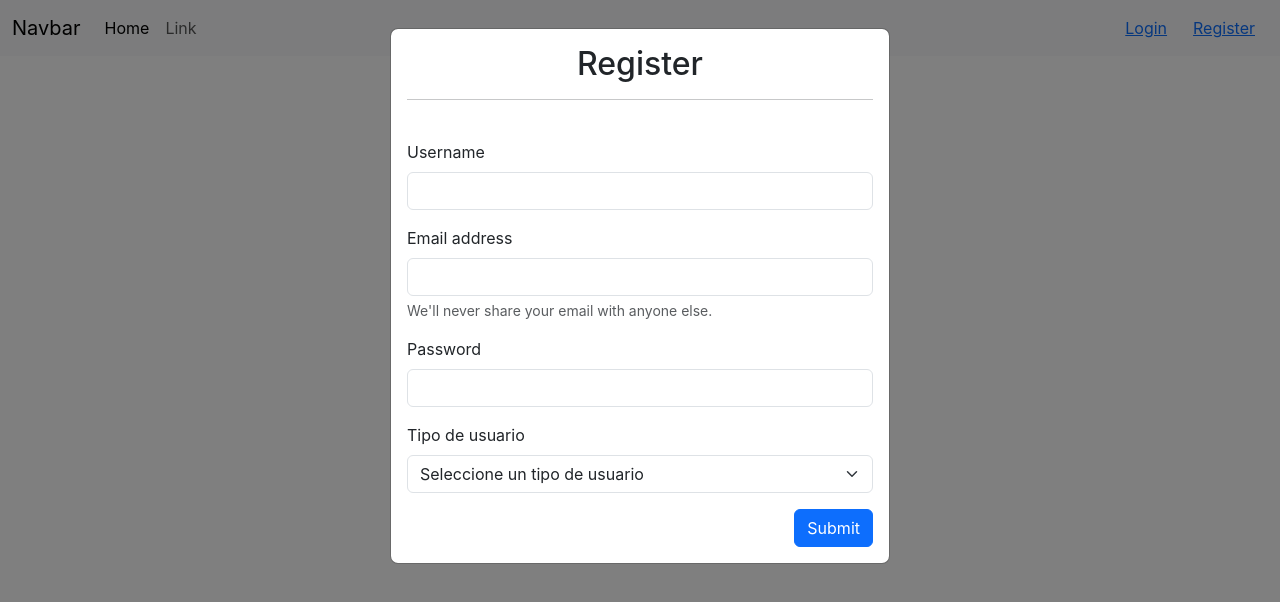
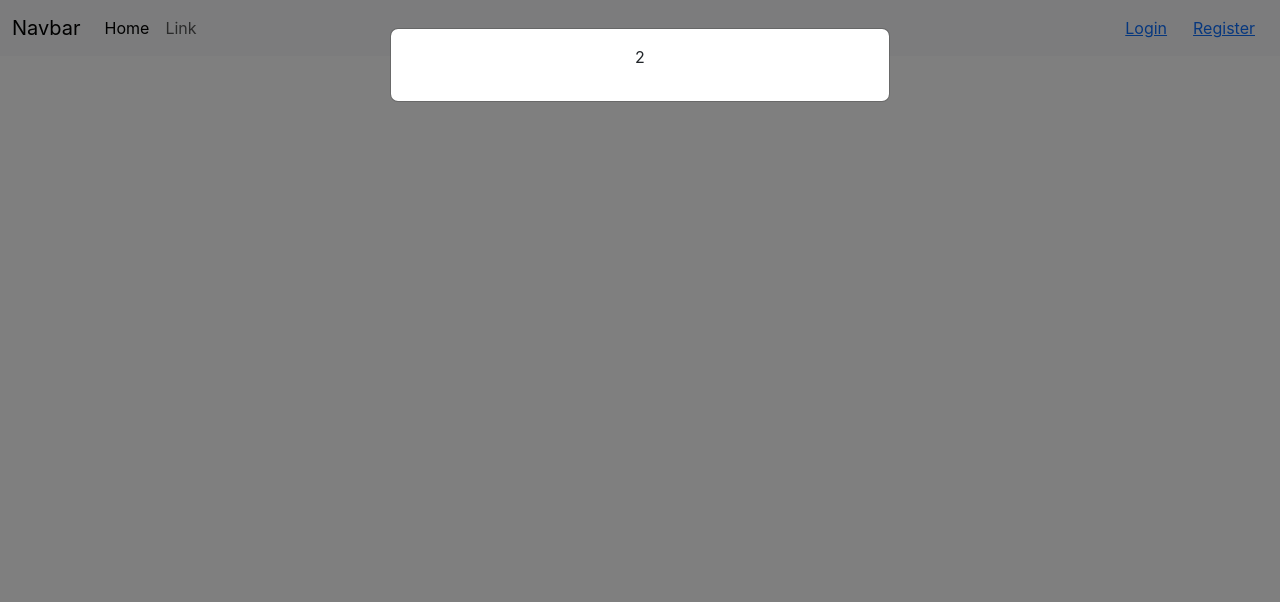
Before and after one commit to chanchimetro/loanMe, a React (Create React App) app: page / in a window 1280 px wide. Both pictures are taken after a click on the button "Login". Shown: the top 602 px of the page. Built offline with nearby package versions, Linux system fonts and the light colour scheme.

Commit message:
small fix to modal

```diff
--- a/src/App.js
+++ b/src/App.js
@@ -1,7 +1,9 @@
+import { useState } from 'react';
 import './App.css';
 import Register from "./register/Register"
 
 function App() {
+  const [regis, setRegis] = useState(true);
   return (
     <div className="App">
       <nav className="navbar navbar-expand-lg bg-body-tertiary">
@@ -20,10 +22,10 @@ function App() {
               </li>
             </ul>
             <div className="d-flex">
-              <button type="button" class="btn btn-link" data-bs-toggle="modal" data-bs-target="#exampleModal">
+              <button type="button" class="btn btn-link" data-bs-toggle="modal" onClick={() => setRegis(false)} data-bs-target="#authModal">
                 Login
               </button>
-              <button type="button" class="btn btn-link" data-bs-toggle="modal" data-bs-target="#exampleModal">
+              <button type="button" class="btn btn-link" data-bs-toggle="modal" onClick={() => setRegis(true)} data-bs-target="#authModal">
                 Register
               </button>
             </div>
@@ -31,11 +33,10 @@ function App() {
         </div>
       </nav>
 
-      <div class="modal fade" id="exampleModal" tabindex="-1" aria-labelledby="exampleModalLabel" aria-hidden="true">
+      <div class="modal fade" id="authModal" tabindex="-1" aria-labelledby="authModalLabel" aria-hidden="true">
         <div class="modal-dialog">
           <div class="modal-content p-md-3">
-            {}
-            <Register/>
+            {regis ? <Register/> : <p>2</p>}
           </div>
         </div>
       </div>
```
